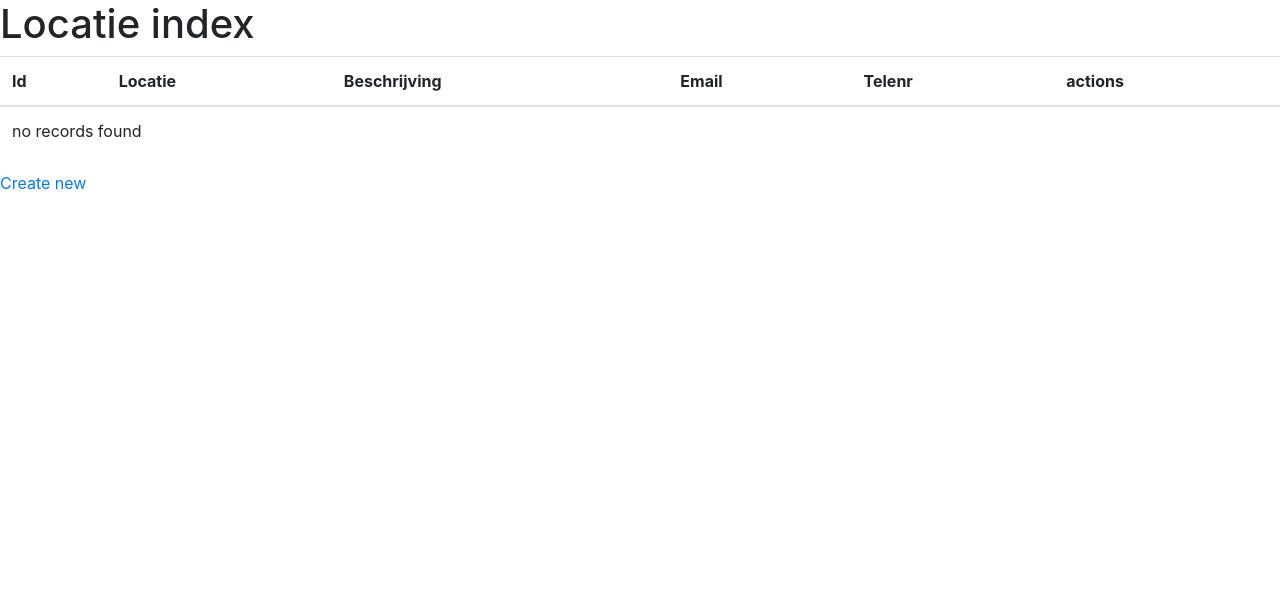
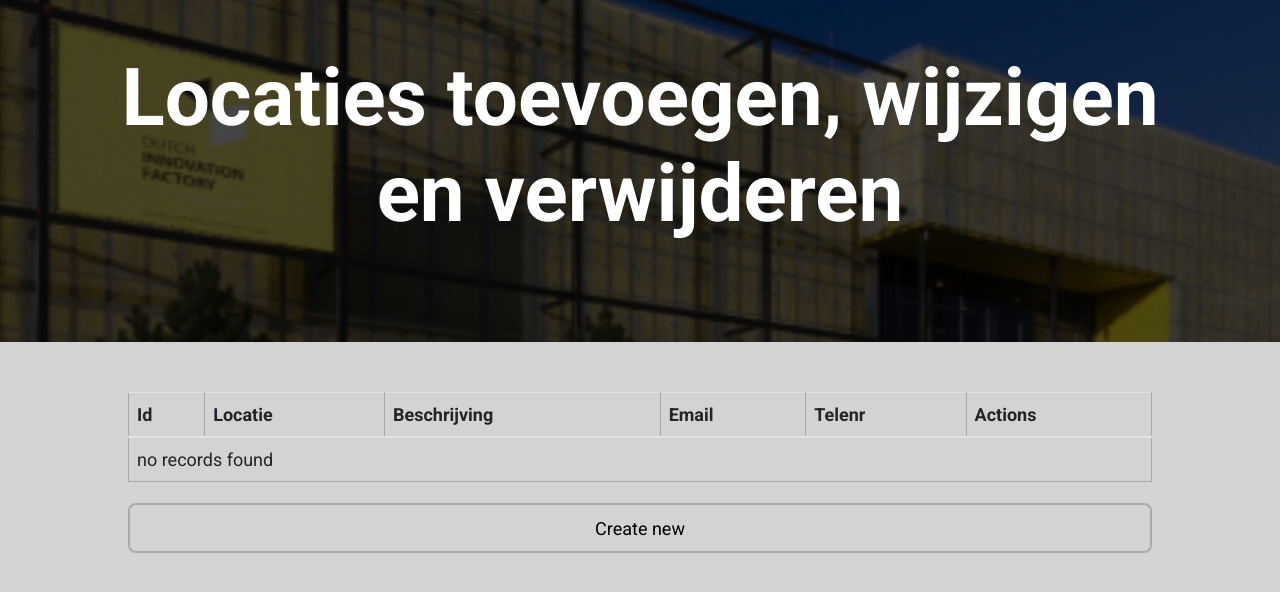
Before and after one commit to cedje/P1K1-Cedrik, a Symfony app: template templates/locatie/index.html.twig in a window 1280 px wide. Shown: the top 592 px of the page. Run offline with Twig, Linux system fonts and the light colour scheme; the template is opened without the code that fills it, so the values that code supplies are empty; some libraries are stand-ins or nearby versions.

Commit message:
update CRUD Locaties

```diff
--- a/templates/locatie/index.html.twig
+++ b/templates/locatie/index.html.twig
@@ -3,7 +3,70 @@
 {% block title %}Locatie index{% endblock %}
 
 {% block body %}
-    <h1>Locatie index</h1>
+    <link href="https://cdn.jsdelivr.net/npm/bootstrap@5.2.0-beta1/dist/css/bootstrap.min.css" rel="stylesheet" integrity="sha384-0evHe/X+R7YkIZDRvuzKMRqM+OrBnVFBL6DOitfPri4tjfHxaWutUpFmBp4vmVor" crossorigin="anonymous">
+
+
+    <style>
+        body {
+            font-size: 18px;
+            font-family: Roboto, serif;
+            margin-left: 10%;
+            margin-right: 10%;
+            overflow-x: hidden;
+            background-color: lightgrey;
+        }
+
+        .title {
+            text-align: center;
+            background-image: url("../dif_building.png");
+            font-weight: bold;
+            font-size: 80px;
+            padding: 100px;
+            color: white;
+            margin-top: -50px;
+            margin-left: -15%;
+            margin-right: -15%;
+            margin-bottom: 50px;
+        }
+
+        a:link, a:visited {
+            color: black;
+            border: 2px solid darkgrey;
+            padding: 10px 20px;
+            text-align: center;
+            text-decoration: none;
+            display: inline-block;
+        }
+
+        a:hover, a:active {
+            background-color: darkgrey;
+            color: white;
+            -webkit-transition: color .2s linear;
+            -moz-transition: color .2s linear;
+            -ms-transition: color .2s linear;
+            -o-transition: color .2s linear;
+            transition: color .2s linear;
+        }
+
+        a {
+            width: 100%;
+            height: 50px;
+            margin-top: 5px;
+            margin-bottom: 5px;
+            border-radius: 8px;
+            text-align: center;
+        }
+
+        table, th, td {
+            border: 1px solid darkgrey;
+        }
+
+
+
+
+    </style>
+
+    <h1 class="title">Locaties toevoegen, wijzigen en verwijderen</h1>
 
     <table class="table">
         <thead>
@@ -13,7 +76,7 @@
                 <th>Beschrijving</th>
                 <th>Email</th>
                 <th>Telenr</th>
-                <th>actions</th>
+                <th>Actions</th>
             </tr>
         </thead>
         <tbody>
@@ -27,6 +90,7 @@
                 <td>
                     <a href="{{ path('app_locatie_show', {'id': locatie.id}) }}">show</a>
                     <a href="{{ path('app_locatie_edit', {'id': locatie.id}) }}">edit</a>
+
                 </td>
             </tr>
         {% else %}
@@ -37,5 +101,5 @@
         </tbody>
     </table>
 
-    <a href="{{ path('app_locatie_new') }}">Create new</a>
+    <a class="createNew" href="{{ path('app_locatie_new') }}">Create new</a>
 {% endblock %}
```
